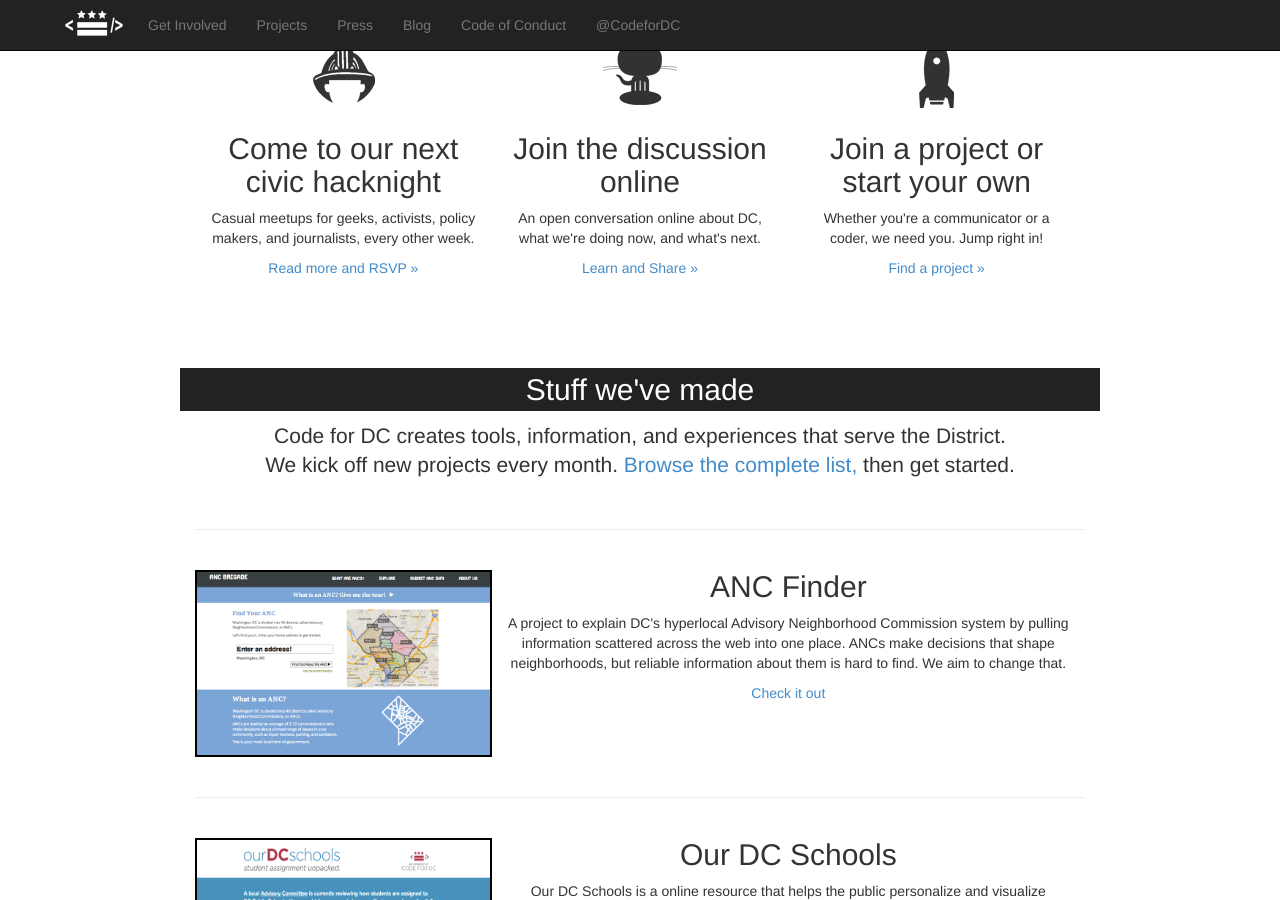
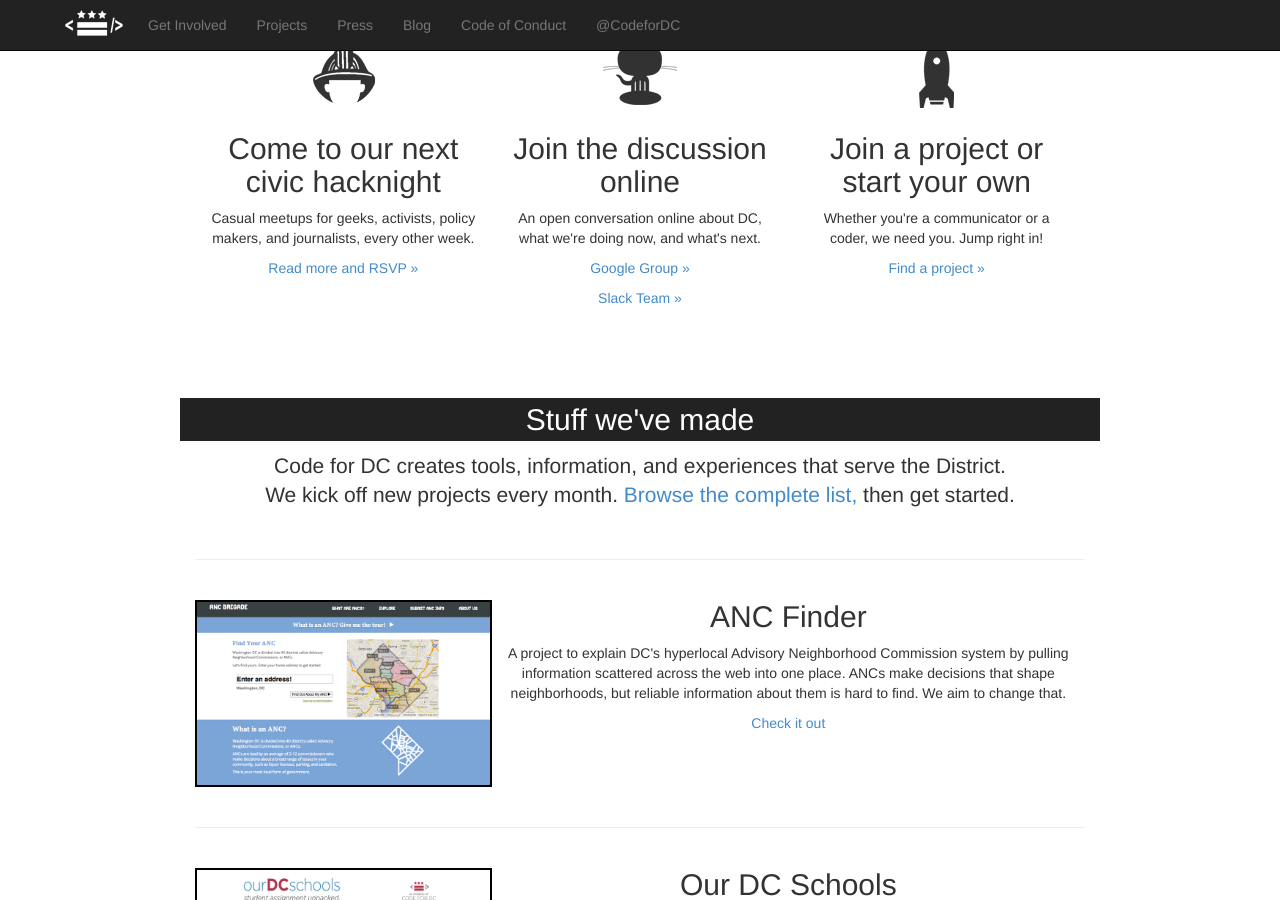
Before and after one commit to civictechdc/codefordc.github.com, a Jekyll site: the page built from index.html, in a window 1280 px wide and 900 px high, scrolled down 563 px. Built offline with Jekyll 4.4.1, drawn with Linux system fonts in a browser that asks for light colours; nearby versions of some CDN libraries; Markdown is read by kramdown in place of the engine named in the settings.

Commit message:
add slack invite

```diff
--- a/index.html
+++ b/index.html
@@ -6,6 +6,26 @@
 <div class="col-lg-12 hero">
 	<div class="hero-text">Code for DC</div>
 </div>
+<div class="modal fade" id="slackinvite">
+	<div class="modal-dialog">
+		<div class="modal-content">
+			<div class="modal-header">
+				<button type="button" class="close" data-dismiss="modal"><span aria-hidden="true">&times;</span><span class="sr-only">Close</span></button>
+				<h4 class="modal-title">Request a Slack invite</h4>
+			</div>
+			<div class="modal-body">
+				<p>Let us know what email address you'd like to use:</p>
+				<form role="form">
+					<div class="form-group">
+						<label for="email" class="sr-only">Email Address</label>
+    					<input type="email" class="form-control" id="email" placeholder="Email Address">
+					</div>
+					<button type="submit" class="btn btn-primary" id="submitemail" data-dismiss="modal">Submit</button>
+				</form>
+			</div>
+		</div><!-- /.modal-content -->
+	</div><!-- /.modal-dialog -->
+</div><!-- /.modal -->
 
 <div class="container">
 
@@ -48,7 +68,8 @@
 						<h2>Join the discussion online</h2>
 						<p>An open conversation online about DC, what we're doing now, and what's next.
 						</p>
-						<p><a href="http://groups.google.com/forum/#!forum/dc-cfa-brigade" target="_blank">Learn and Share &raquo;</a></p>
+						<p><a href="http://groups.google.com/forum/#!forum/dc-cfa-brigade" target="_blank">Google Group &raquo;</a></p>
+						<p><a href="#" data-toggle="modal" data-target="#slackinvite">Slack Team &raquo;</a></p>
 		        	</div>
 					<div class="col-lg-4">
 						<img src="images/launch.png" alt="Community" />
@@ -143,4 +164,18 @@
     {% include _global_js.html %}
 
   </body>
+<script>
+$("#slackinvite").on("shown.bs.modal", function(e) {
+	$("#email").focus();
+})
+
+$("#submitemail").click(function(){
+	$.post(
+		"https://codefordc.slack.com/services/hooks/incoming-webhook?token=FoZHyRwfoVaDse8JLofAQa9B",
+		JSON.stringify({'text':'invite request from: '+$("#email").val(),'username':'Slack Inviter','icon_emoji':':raising_hand:'})
+	).success(function(){
+		$("#email").val("");
+	});
+});
+</script>
 </html>
```
